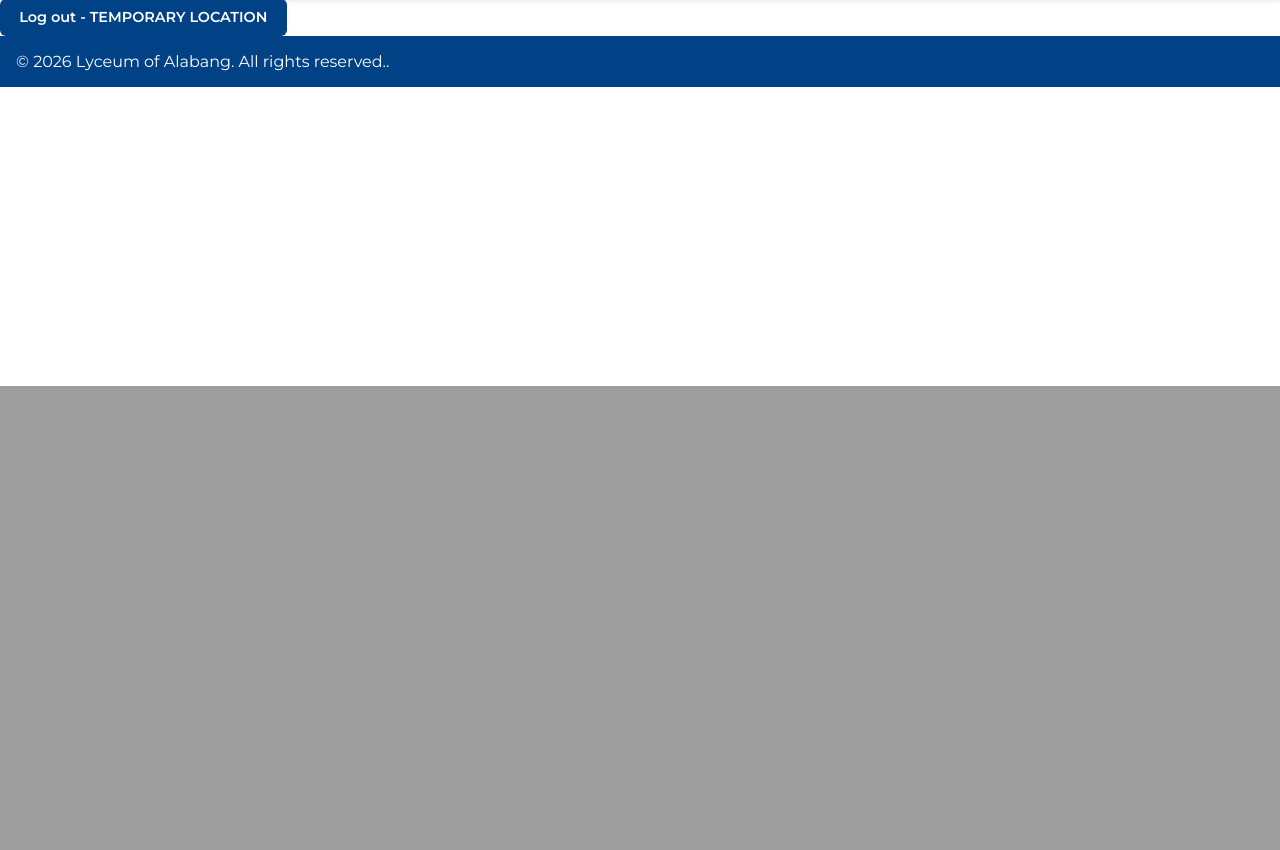
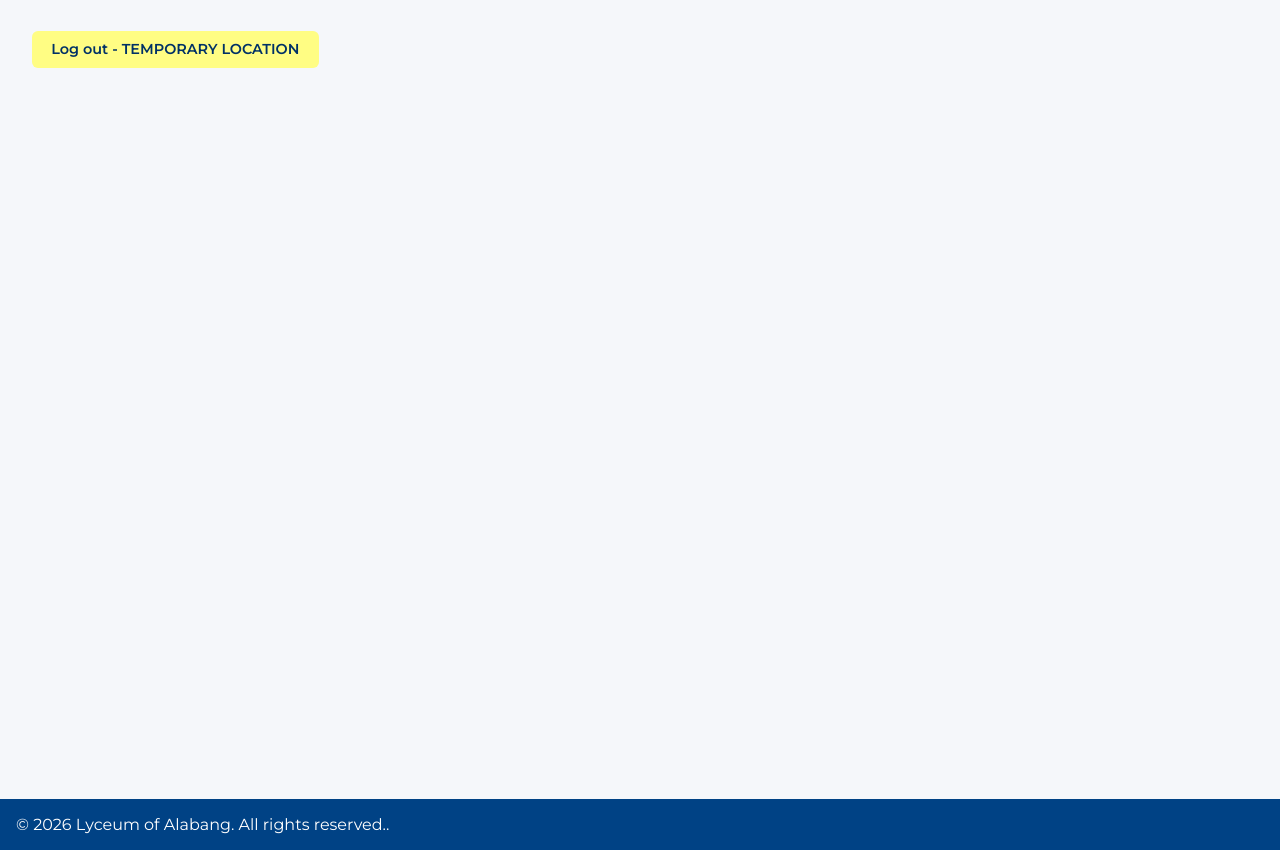
Before and after one commit to LOA-Thesis-23/document-request-system, a Flask app: template app/templates/modals/staffside.html in a window 1280 px wide. Shown: the part 414-1264 px from the top of the page. Before the commit the page ends 800 px from the top, so only its background shows below. Run offline with Flask 3, Linux system fonts and the light colour scheme; the template is opened without the code that fills it, so the values that code supplies are empty; some web fonts are replaced; grey boxes are pictures that could not be loaded.

Commit message:
Refactor staff dashboard layout and add primary button styles

```diff
--- a/app/static/css/style.css
+++ b/app/static/css/style.css
@@ -66,7 +66,6 @@
 .branding-panel img {
     width: 20rem;
     margin-bottom: 1rem;
-
 }
 
 
@@ -101,6 +100,7 @@
     width: auto;
     float: right;
     margin-top: -0.5rem;
+
 
 }
 /* container for LOGIN, SINGUP-------------------*/
@@ -188,6 +188,25 @@
 
 .btn-primary:hover {
     background-color: #003166;
+}
+
+.btn-primary-staff {
+    display: inline-block;
+    background-color: #fffd83;
+    color: #003166;
+    text-decoration: none;
+    border: none;
+    padding: 0.6rem 1.2rem;
+    border-radius: 6px;
+    font-size: 0.9rem;
+    font-weight: 600;
+    cursor: pointer;
+    transition: background-color 0.15s ease;
+    width:fit-content;
+}
+
+.btn-primary-staff:hover {
+    background-color: #fffb00;
 }
 
 
@@ -597,3 +616,14 @@
 .expired_tab thead tr:first-child button:hover {
     background-color: rgba(255, 255, 255, 0.25);
 }
+
+.dashboard-wrapper-staff {
+    display: flex;
+    flex-direction: column;
+    gap: 1.5rem;
+    min-height: 100vh;
+    max-width: 1800px;
+    margin: 0 auto;
+    padding: 2rem;
+    background-color: #f5f7fa;
+}
--- a/app/templates/modals/adminside.html
+++ b/app/templates/modals/adminside.html
@@ -10,4 +10,5 @@
 
     {% include "modals/admin_create_staff.html" %}
 </div>
-{% endblock %}
+{% endblock
+}
--- a/app/templates/modals/registrarstaff.html
+++ b/app/templates/modals/registrarstaff.html
@@ -122,5 +122,5 @@
             </table>
         </div>
     </div>
-    <button></button>
+
 </section>
--- a/app/templates/modals/staffside.html
+++ b/app/templates/modals/staffside.html
@@ -2,12 +2,13 @@
 
 
 {% block content %}
+<div class="dashboard-wrapper-staff">
 
-<a class="btn-primary" href="{{ url_for('auth.logout') }}">Log out - TEMPORARY LOCATION</a>
-    {% if role == 'registrar' %}
-        {% include "/modals/registrarstaff.html" %}
-    {% elif role == 'cashier' %}
-        {% include "/modals/cashierstaff.html" %}
-    {% endif %}
-
+    <a class="btn-primary-staff" href="{{ url_for('auth.logout') }}">Log out - TEMPORARY LOCATION</a>
+        {% if role == 'registrar' %}
+            {% include "/modals/registrarstaff.html" %}
+        {% elif role == 'cashier' %}
+            {% include "/modals/cashierstaff.html" %}
+        {% endif %}
+</div>
 {% endblock %}
```
